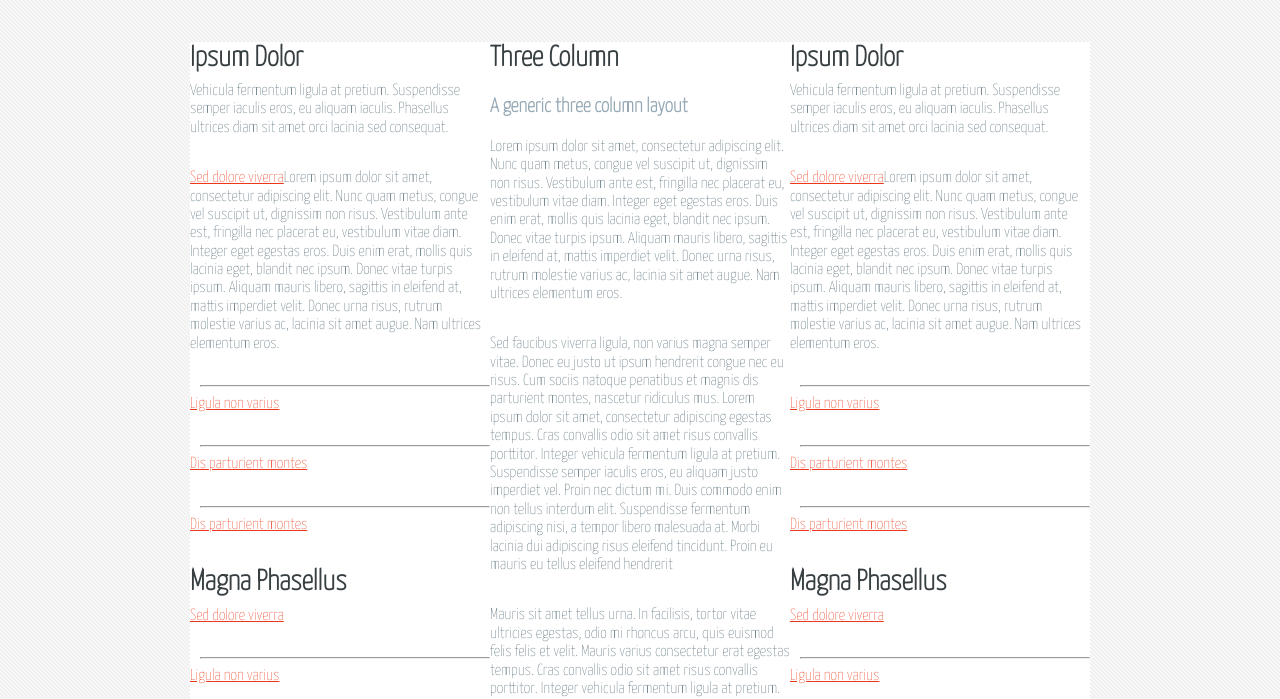
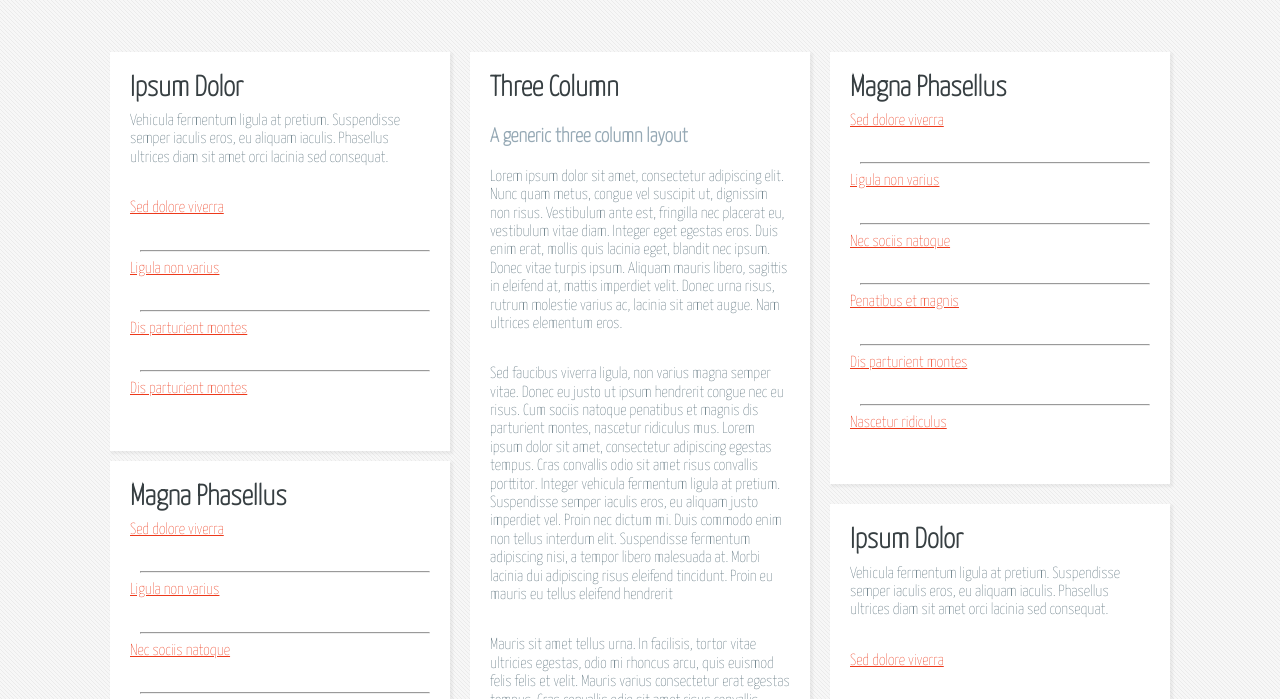
Before and after one commit to GonzaloDeCastro/Halcyonic, a plain HTML site: page three_column.html in a window 1280 px wide. Shown: the part 83-782 px from the top of the page. Drawn offline with Linux system fonts and the light colour scheme.

Commit message:
Se aplica flexbox a pagina Three Columns y se aplican mas detalles CSS

```diff
--- a/css/One-three-columns.css
+++ b/css/One-three-columns.css
@@ -9,6 +9,7 @@ body {
 .onecolumn-content, .content-aside{
     display: flex;
     justify-content: center;
+    flex-wrap: wrap;
     padding: 45px 0 45px 0;
     background-image: url(../img/bg04.png);
     background-color:#f7f7f7;
@@ -47,21 +48,22 @@ p{
 a {
     color: #ED391B;
 }
- {
-    display: flex;
-    justify-content: center;
+
+
+
+.caja{
+
+  background-color: #fff;
+  width: 300px;
+  padding: 20px;
+  margin: 10px;
+  box-shadow: 2px 2px 2px 1px rgb(128 128 128 / 10%);
+
+
 }
 
-.aside {
-  background-color: #fff;
-  width: 300px;
+
+.aside.tres {
+  display:flex;
+  flex-direction: column-reverse;
 }
-
-.aside.2 {
-  order: 0;
-}
-
-.aside.1 {
-  order: 3;
-  color: #red;
-}
--- a/css/style.css
+++ b/css/style.css
@@ -25,7 +25,7 @@ img {
 }
 
 
-.section1 p {
+.section1 p  {
 
   font-size: 2em;
   line-height: 1.25em;
--- a/three_column.html
+++ b/three_column.html
@@ -30,11 +30,11 @@
         </div>
 </head>
 <div class="content-aside">
-    <div class="aside 1">
-        <div class="caja 1" >
+    <div class="aside uno">
+        <div class="caja uno" >
             <h2>Ipsum Dolor</h2>
             <p>Vehicula fermentum ligula at pretium. Suspendisse semper iaculis eros, eu aliquam iaculis. Phasellus ultrices diam sit amet orci lacinia sed consequat.</p>
-            <p><a href="#">Sed dolore viverra</a>Lorem ipsum dolor sit amet, consectetur adipiscing elit. Nunc quam metus, congue vel suscipit ut, dignissim non risus. Vestibulum ante est, fringilla nec placerat eu, vestibulum vitae diam. Integer eget egestas eros. Duis enim erat, mollis quis lacinia eget, blandit nec ipsum. Donec vitae turpis ipsum. Aliquam mauris libero, sagittis in eleifend at, mattis imperdiet velit. Donec urna risus, rutrum molestie varius ac, lacinia sit amet augue. Nam ultrices elementum eros.</p>
+            <p><a href="#">Sed dolore viverra</a></p>
             <hr>
             <p><a href="#">Ligula non varius</a></p>
             <hr>
@@ -42,23 +42,23 @@
             <hr>
             <p><a href="#">Dis parturient montes</a></p>
         </div>
-        <div class="caja 2" >
+        <div class="caja dos" >
            <h2>Magna Phasellus</h2>
            <p><a href="#">Sed dolore viverra</a></p>
            <hr>
            <p><a href="#">Ligula non varius</a></p>
            <hr>
            <p><a href="#">Nec sociis natoque</a></p>
-           <header></header>
+           <hr>
            <p><a href="#">Penatibus et magnis</a></p>
-           <header></header>
+           <hr>
            <p><a href="#">Dis parturient montes</a></p>
            <hr>
            <p><a href="#">Nascetur ridiculus</a></p>
         </div>
     </div>
-    <div class="aside 2">
-        <div class="caja-unica">
+    <div class="aside dos">
+        <div class="caja unica">
             <h2>Three Column</h2>
             <h3>A generic three column layout</h3>
             <p>Lorem ipsum dolor sit amet, consectetur adipiscing elit. Nunc quam metus, congue vel suscipit ut, dignissim non risus. Vestibulum ante est, fringilla nec placerat eu, vestibulum vitae diam. Integer eget egestas eros. Duis enim erat, mollis quis lacinia eget, blandit nec ipsum. Donec vitae turpis ipsum. Aliquam mauris libero, sagittis in eleifend at, mattis imperdiet velit. Donec urna risus, rutrum molestie varius ac, lacinia sit amet augue. Nam ultrices elementum eros.</p>
@@ -66,11 +66,11 @@
             <p>Mauris sit amet tellus urna. In facilisis, tortor vitae ultricies egestas, odio mi rhoncus arcu, quis euismod felis felis et velit. Mauris varius consectetur erat egestas tempus. Cras convallis odio sit amet risus convallis porttitor. Integer vehicula fermentum ligula at pretium. Suspendisse semper iaculis eros, eu aliquam justo imperdiet vel. Proin nec dictum mi. Duis commodo enim non tellus interdum iaculis. Phasellus ultrices diam sit amet orci lacinia sed consequat dui auctor.</p>
         </div>
     </div>
-    <div class="aside 3">
-        <div class="caja 1" >
+    <div class="aside tres">
+        <div class="caja uno" >
             <h2>Ipsum Dolor</h2>
             <p>Vehicula fermentum ligula at pretium. Suspendisse semper iaculis eros, eu aliquam iaculis. Phasellus ultrices diam sit amet orci lacinia sed consequat.</p>
-            <p><a href="#">Sed dolore viverra</a>Lorem ipsum dolor sit amet, consectetur adipiscing elit. Nunc quam metus, congue vel suscipit ut, dignissim non risus. Vestibulum ante est, fringilla nec placerat eu, vestibulum vitae diam. Integer eget egestas eros. Duis enim erat, mollis quis lacinia eget, blandit nec ipsum. Donec vitae turpis ipsum. Aliquam mauris libero, sagittis in eleifend at, mattis imperdiet velit. Donec urna risus, rutrum molestie varius ac, lacinia sit amet augue. Nam ultrices elementum eros.</p>
+            <p><a href="#">Sed dolore viverra</a></p>
             <hr>
             <p><a href="#">Ligula non varius</a></p>
             <hr>
@@ -78,7 +78,7 @@
             <hr>
             <p><a href="#">Dis parturient montes</a></p>
         </div>
-        <div class="caja 2" >
+        <div class="caja dos" >
            <h2>Magna Phasellus</h2>
            <p><a href="#">Sed dolore viverra</a></p>
            <hr>
```
